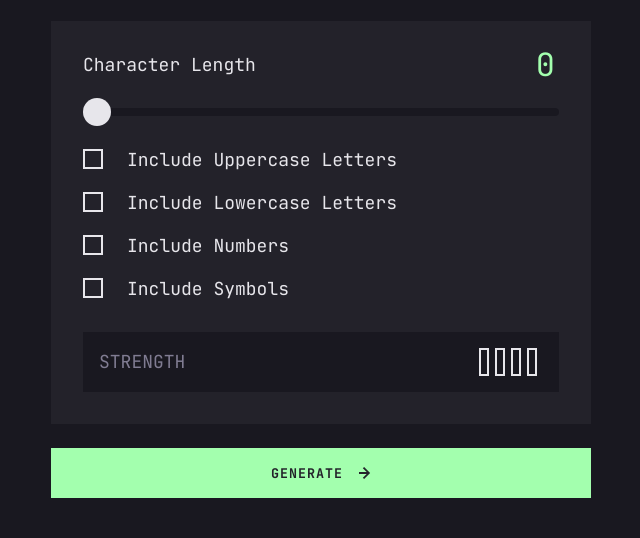
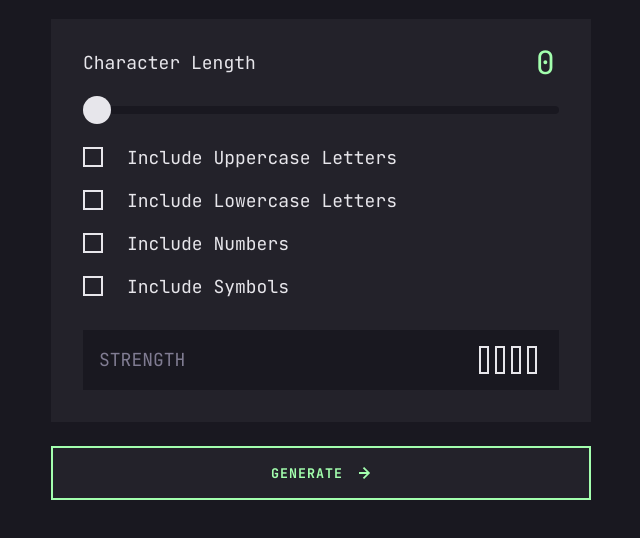
Before and after one commit to Biggboss7/Password-Generator, a plain HTML site: page index.html in a window 1280 px wide. In both pictures the pointer is over the icon 683 px from the left and 710 px from the top of the page. Shown: the part 238-776 px from the top of the page, without its empty margins (319-959 px from the left). Drawn offline with Linux system fonts and the light colour scheme.

Commit message:
Gives Styles to Button Generate Hover form

```diff
--- a/index.html
+++ b/index.html
@@ -90,7 +90,6 @@
           xmlns="http://www.w3.org/2000/svg"
         >
           <path
-            fill="#24232C"
             d="m5.106 12 6-6-6-6-1.265 1.265 3.841 3.84H.001v1.79h7.681l-3.841 3.84z"
           />
         </svg>
--- a/style.css
+++ b/style.css
@@ -125,6 +125,11 @@ main {
 
 .icon--arrow {
   margin-left: 1rem;
+  fill: var(--navy-blue);
+}
+
+.icon--arrow:hover {
+  fill: var(--green-pale);
 }
 
 .button--generate {
@@ -138,9 +143,20 @@ main {
   color: var(--black-metal);
   letter-spacing: 1px;
   background-color: var(--green-pale);
-  border: none;
+  border: 2px solid;
   outline: none;
   cursor: pointer;
+  transition: background 0.5s ease-out;
+}
+
+.button--generate:hover {
+  color: var(--green-pale);
+  border: 2px solid var(--green-pale);
+  background-color: var(--black-metal);
+}
+
+.button--generate:hover .icon--arrow {
+  fill: var(--green-pale);
 }
 
 /* Other Components */
```
